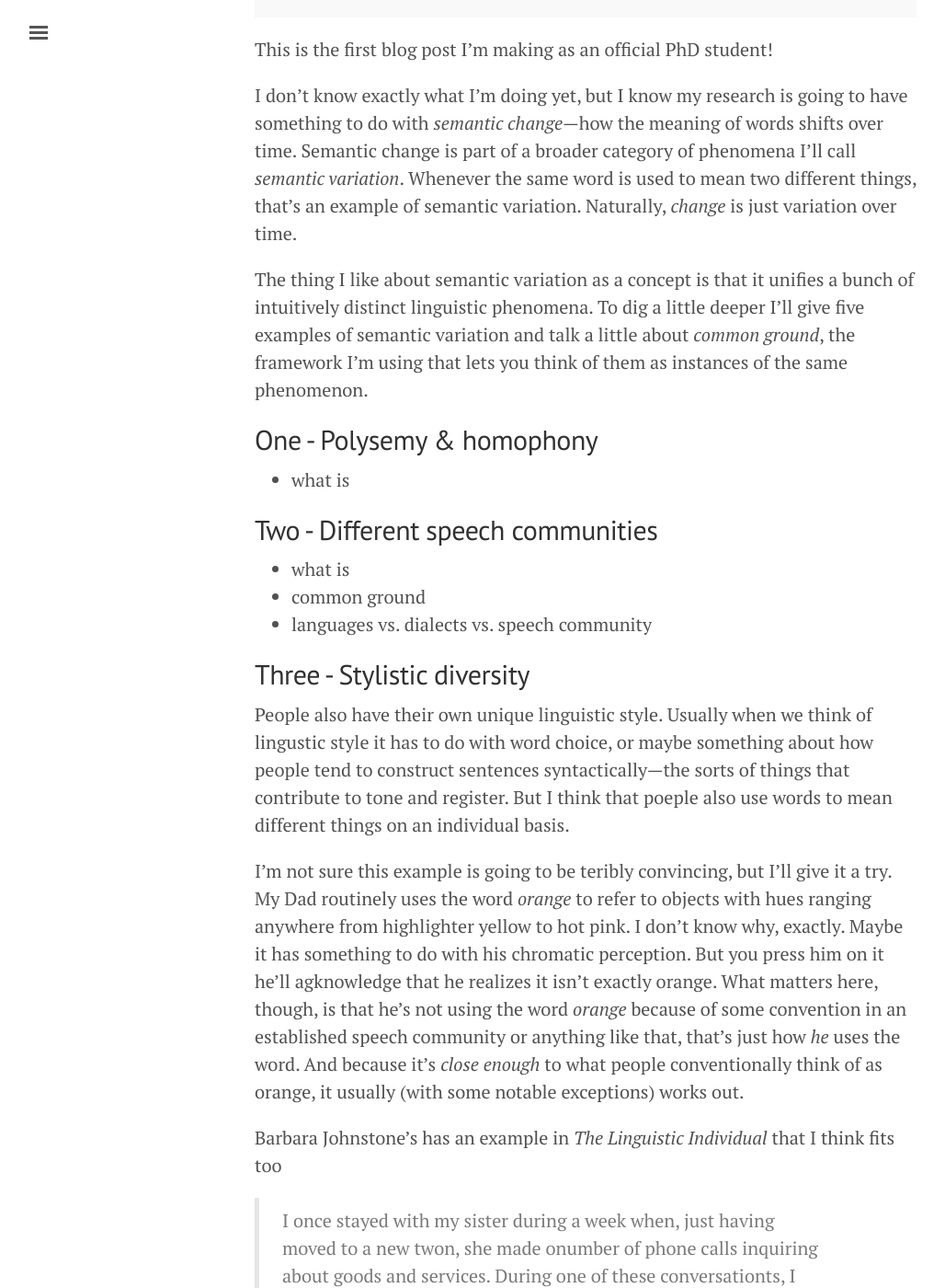
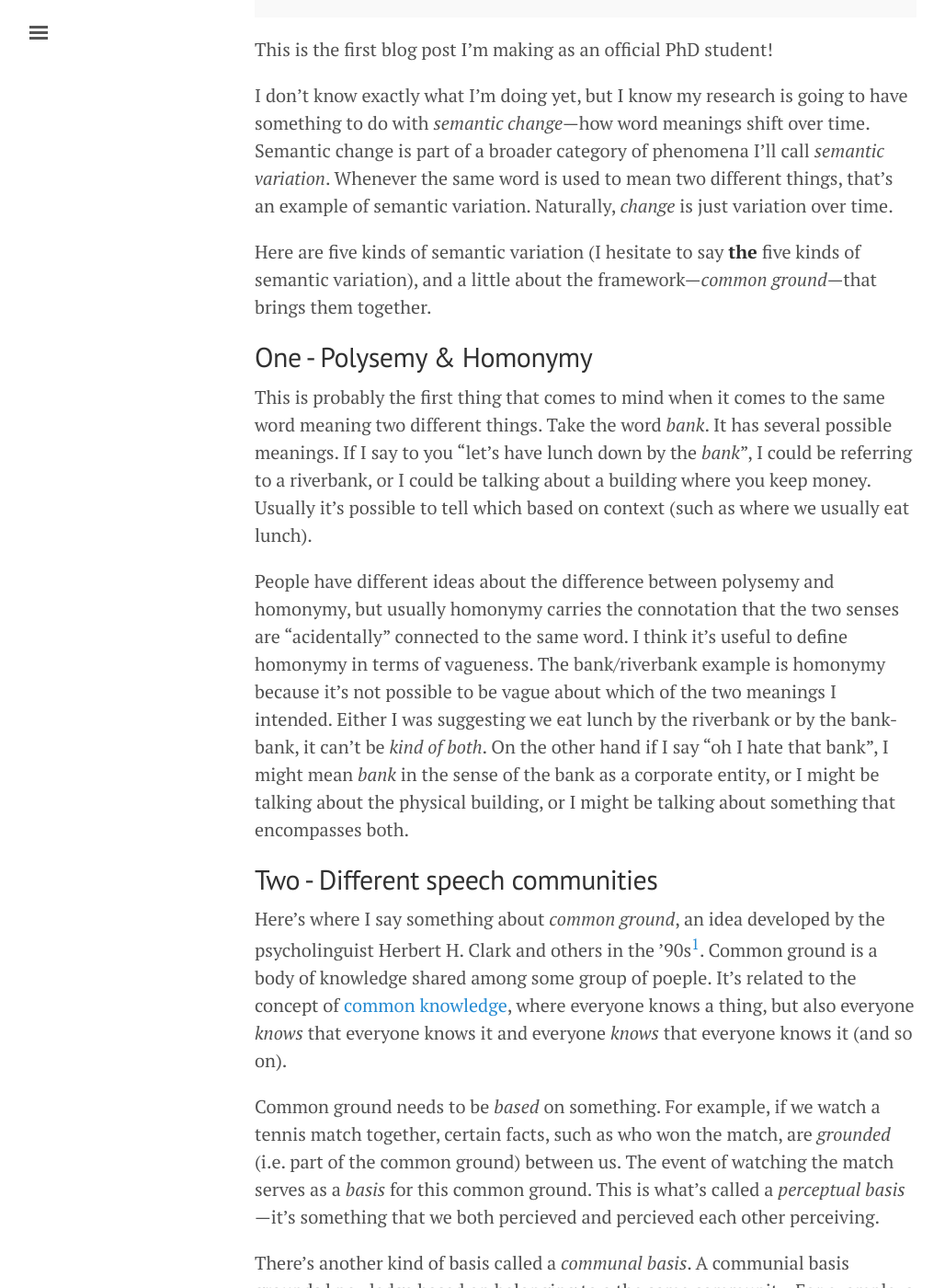
Before and after one commit to winobes/winobes.github.io, a Jekyll site: the page built from _posts/2018-09-18-kinds-of-semantic-variation.md, in a window 1280 px wide and 1400 px high, scrolled down 313 px. Shown: the whole window at 92% size, without its empty margins (3-1031 px from the left). Built offline with Jekyll 4.4.1, drawn with Linux system fonts in a browser that asks for light colours; some of the changed text lies outside the part shown.

Commit message:
speech communities & polysemy sections

```diff
--- a/_posts/2018-09-18-kinds-of-semantic-variation.md
+++ b/_posts/2018-09-18-kinds-of-semantic-variation.md
@@ -13,33 +13,62 @@ why's that?
 This is the first blog post I'm making as an official PhD student!
 
 I don't know exactly what I'm doing yet, but I know my research is going to have something
-to do with _semantic change_---how the meaning of words shifts over time.
+to do with _semantic change_---how word meanings shift over time.
 Semantic change is part of a broader category of phenomena I'll call _semantic variation_.
 Whenever the same word is used to mean two different things, that's an example of semantic variation.
 Naturally, _change_ is just variation over time.
 
-<!--I'll mostly skip over the question of what even it _means_ for a word to mean something.-->
-<!--How meaning is represented, and how those representations are connected to the words themselves is probably effects-->
-<!--how words change in meaning, but that's something for another day.-->
+Here are five kinds of semantic variation (I hesitate to say **the** five kinds of semantic variation),
+and a little about the framework---_common ground_---that brings them together.
 
-<!--Also, when I say _word_, what I really mean is [lexical item](https://en.wikipedia.org/wiki/Lexical_item), which -->
-<!--includes multiword expressions like "of course".-->
-<!--But I'll just note that there are some complications there, too.-->
+## One - Polysemy & Homonymy
 
-The thing I like about semantic variation as a concept is that it unifies a bunch of intuitively distinct linguistic phenomena.
-To dig a little deeper I'll give five examples of semantic variation and talk a little about
-_common ground_, the framework I'm using that lets you think of them
-as instances of the same phenomenon.
+This is probably the first thing that comes to mind when it comes to the same word meaning two different things.
+Take the word _bank_. It has several possible meanings.
+If I say to you "let's have lunch down by the _bank_", I could be referring to a riverbank, or I could be talking about
+a building where you keep money.
+Usually it's possible to tell which based on context (such as where we usually eat lunch).
 
-## One - Polysemy & homophony
-
-- what is
+People have different ideas about the difference between polysemy and homonymy, but usually homonymy carries
+the connotation that the two senses are "acidentally" connected to the same word.
+I think it's useful to define homonymy in terms of vagueness.
+The bank/riverbank example is homonymy because it's not possible to be vague about which of the two meanings I intended.
+Either I was suggesting we eat lunch by the riverbank or by the bank-bank, it can't be _kind of both_.
+On the other hand if I say "oh I hate that bank", I might mean _bank_ in the sense of the bank as a corporate entity, or I might be talking about
+the physical building, or I might be talking about something that encompasses both.
 
 ## Two - Different speech communities
 
-- what is
-- common ground
-- languages vs. dialects vs. speech community
+Here's where I say something about _common ground_, an idea developed by the psycholinguist Herbert H. Clark
+and others in the '90s[^1].
+Common ground is a body of knowledge shared among some group of poeple.
+It's related to the concept of [common knowledge](https://plato.stanford.edu/entries/common-knowledge/),
+where everyone knows a thing, but also everyone _knows_ that everyone knows it and everyone _knows_ that
+everyone knows it (and so on).
+
+Common ground needs to be _based_ on something.
+For example, if we watch a tennis match together, certain facts, such as who won the match,
+are _grounded_ (i.e. part of the common ground) between us.
+The event of watching the match serves as a _basis_ for this common ground.
+This is what's called a _perceptual basis_---it's something that we both percieved and percieved each other perceiving.
+
+There's another kind of basis called a _communal basis_.
+A communial basis grounds knowledge based on belonging to a the same community.
+For example, a nurse may assume that a doctor knows difference between a humerus and a femur
+_based_ on the fact that they both belong to the same community of medical professionals.
+
+Communial bases are what we rely on to ground linguistic knowledge, such as, (surprise!) the meanings of words.
+In this framework, _speech communities_ come first (conceptually, at least) and _languages_ are just the
+linguistic common ground of the speech community.
+For example, English is the linguistic common ground between the community of English speakers.
+This might seem a little circular, but I promise it's not any more circular than doing it the other way around.
+
+The nice thing about this is that we can also explain differences in meaning that exist _within_ a language
+(as we classically understand it).
+
+[example of speech community word]
+
+[^1]: e.g., Clark, Herbert H. _Using Language_. Cambridge University Press, 1996.
 
 ## Three - Stylistic diversity
 
```
